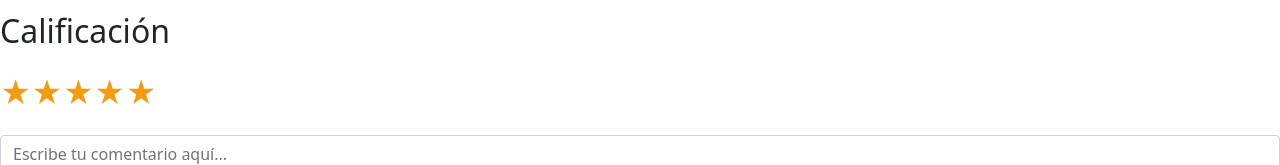
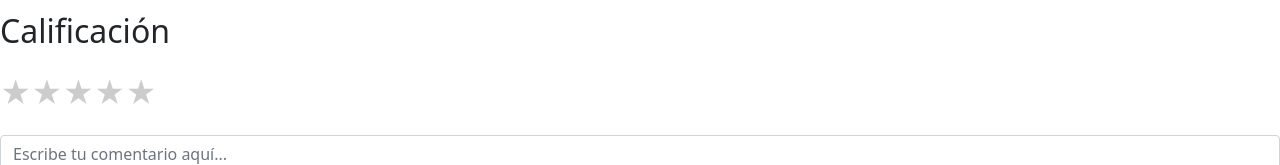
Before and after one commit to mariajosefinastab/e-commerce-JAP, a plain HTML site: page product-info.html in a window 1280 px wide. In both pictures the pointer is over the label 15 px from the left and 376 px from the top of the page. Shown: the part 284-449 px from the top of the page. Drawn offline with Linux system fonts and the light colour scheme; no server answers.

Commit message:
Update styles.css

```diff
--- a/css/styles.css
+++ b/css/styles.css
@@ -207,16 +207,16 @@ a.custom-card:hover {
 
 .star-rating label {
   font-size: 30px;
-  color: #ccc;
+  color: #f39c12;
   cursor: pointer;
 }
 
 .star-rating input:checked ~ label,
 .star-rating input:checked ~ label ~ label {
-  color: #f39c12;
+  color: #ccc;
 }
 
 .star-rating label:hover,
 .star-rating label:hover ~ label {
-  color: #f39c12;
+  color: #ccc;
 }
```
